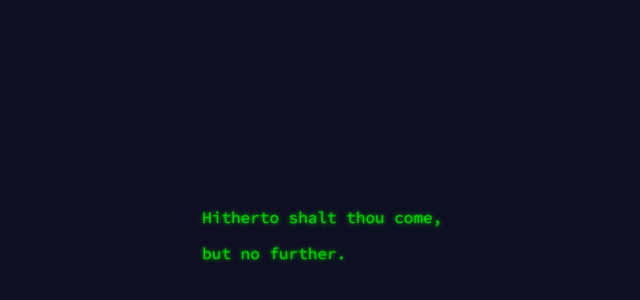
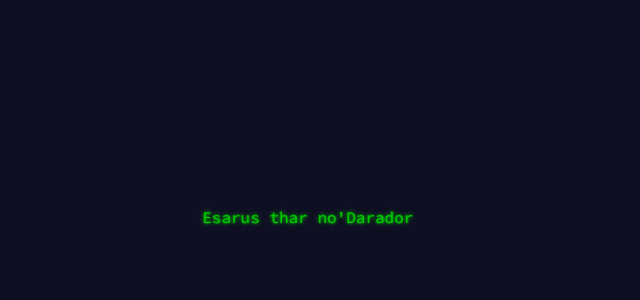
Before and after one commit to merlinz165/merlinz165.github.io, a plain HTML site: page index.html in a window 1280 px wide. Shown: the part 36-336 px from the top of the page, without its empty margins (185-825 px from the left). Drawn offline with Linux system fonts and the light colour scheme.

Commit message:
Update index.html

```diff
--- a/index.html
+++ b/index.html
@@ -37,10 +37,7 @@
             <div id="content">
                 <a class="answer" href="#" onclick="alert('May the Force be with you!😋')">
                     <p>
-                        Hitherto shalt thou come,
-                    </p>
-                    <p>
-                        but no further.
+                        Esarus thar no'Darador
                     </p>
                 </a>
             </div>
```
